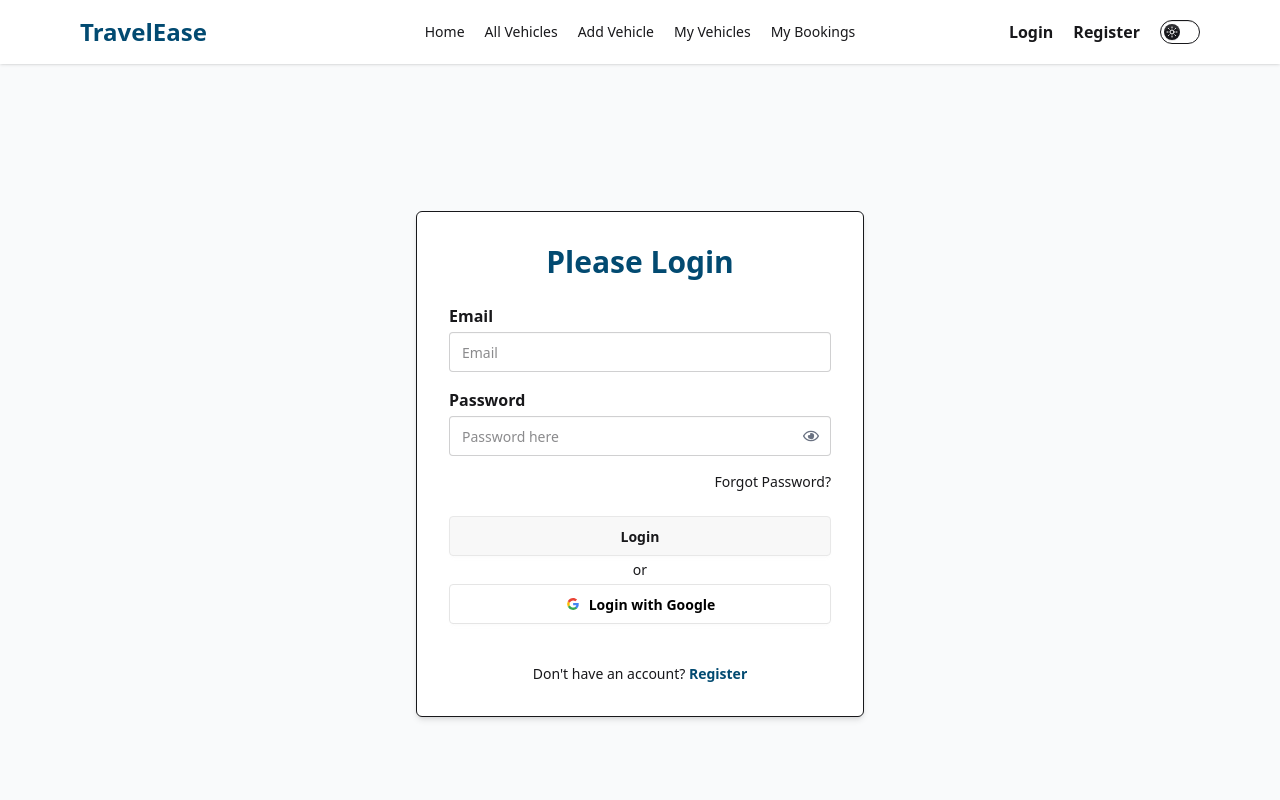
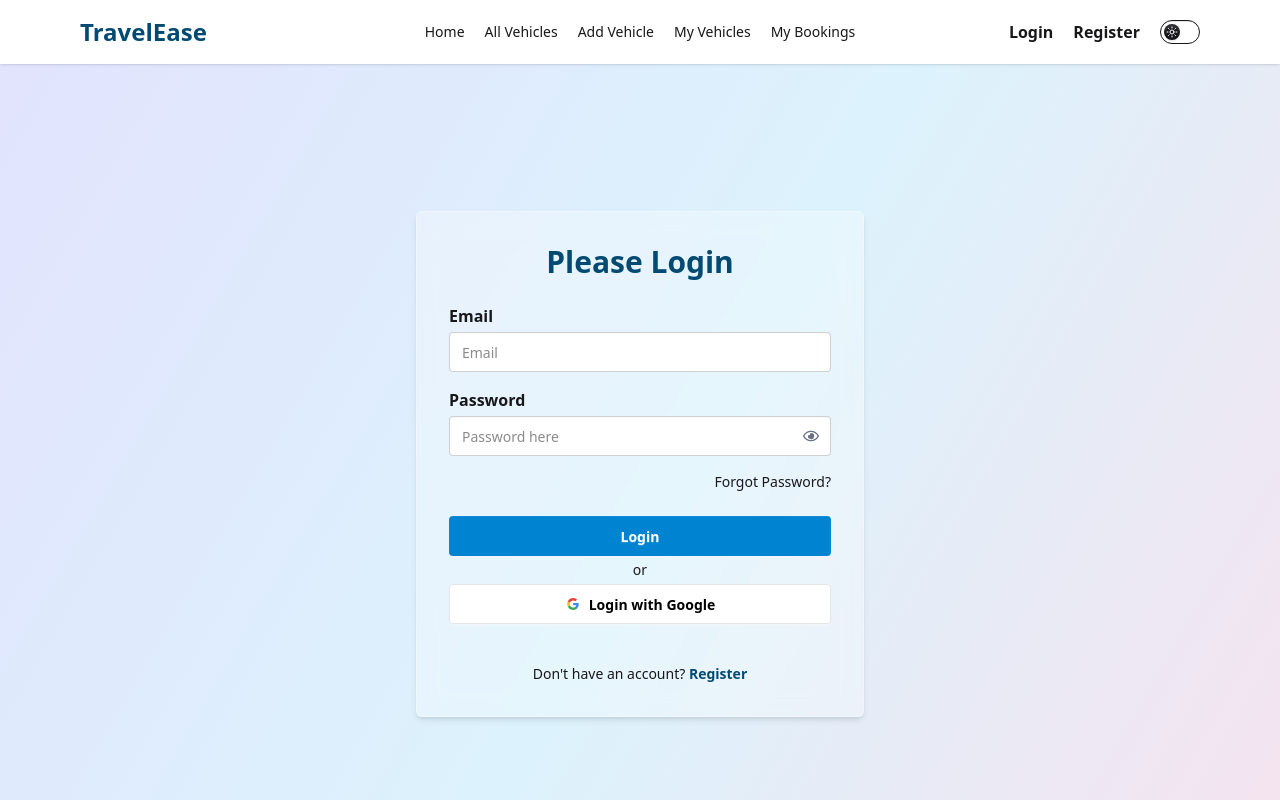
Before and after one commit to suronjit02/TravelEase, a React (Vite) app in the folder client/: page /login in a window 1280 px wide. Shown: the top 800 px of the page. Built offline with nearby package versions, Linux system fonts and the light colour scheme; no server answers.

Commit message:
login and regester page design

```diff
--- a/client/src/pages/Login.jsx
+++ b/client/src/pages/Login.jsx
@@ -39,11 +39,11 @@ const Login = () => {
   return (
     <div
       data-aos="fade-down-left"
-      className="w-full min-h-screen flex items-center justify-center bg-gray-50 px-4"
+      className="w-full min-h-screen flex items-center justify-center px-4"
     >
       <form
         onSubmit={handleLogIn}
-        className="w-full sm:max-w-md bg-white rounded-md border shadow-md p-6 sm:p-8"
+        className="w-full sm:max-w-md bg-white/30 backdrop-blur-md border-white/30 rounded-md border shadow-md p-6 sm:p-8"
       >
         <h2 className="text-2xl sm:text-3xl font-bold text-center text-sky-900 mb-6">
           Please Login
@@ -94,7 +94,9 @@ const Login = () => {
           </p>
         </div>
 
-        <button className="btn mt-6 w-full transition py-2">Login</button>
+        <button className="btn border-none mt-6 w-full bg-sky-600 hover:bg-sky-700 text-white transition">
+          Login
+        </button>
         <p className="my-1 text-center text-sm">or</p>
 
         <button
--- a/client/src/pages/Register.jsx
+++ b/client/src/pages/Register.jsx
@@ -48,11 +48,11 @@ const Register = () => {
   return (
     <div
       data-aos="fade-down-left"
-      className="w-full min-h-screen py-10 flex items-center justify-center bg-gray-50 px-4"
+      className="w-full min-h-screen py-10 flex items-center justify-center px-4"
     >
       <form
         onSubmit={handleSignUp}
-        className="w-full sm:max-w-md bg-white rounded-md border shadow-md p-6 sm:p-8"
+        className="w-full sm:max-w-md bg-white/30 backdrop-blur-md border border-white/30 rounded-md shadow-md p-6 sm:p-8"
       >
         <h2 className="text-2xl sm:text-3xl font-bold text-center text-sky-900 mb-6">
           Please Sign Up
@@ -114,7 +114,7 @@ const Register = () => {
 
         {error && <p className="text-red-600 text-sm mt-2">{error}</p>}
 
-        <button className="btn mt-6 w-full transition py-2">
+        <button className="btn border-none mt-6 w-full bg-sky-600 hover:bg-sky-700 text-white transition">
           Sign Up
         </button>
 
@@ -157,7 +157,10 @@ const Register = () => {
 
         <p className="mt-6 sm:mt-10 text-center text-sm">
           Already have an account?{" "}
-          <Link to={"/login"} className="hover:underline text-sky-900 font-bold">
+          <Link
+            to={"/login"}
+            className="hover:underline text-sky-900 font-bold"
+          >
             Login
           </Link>
         </p>
```
